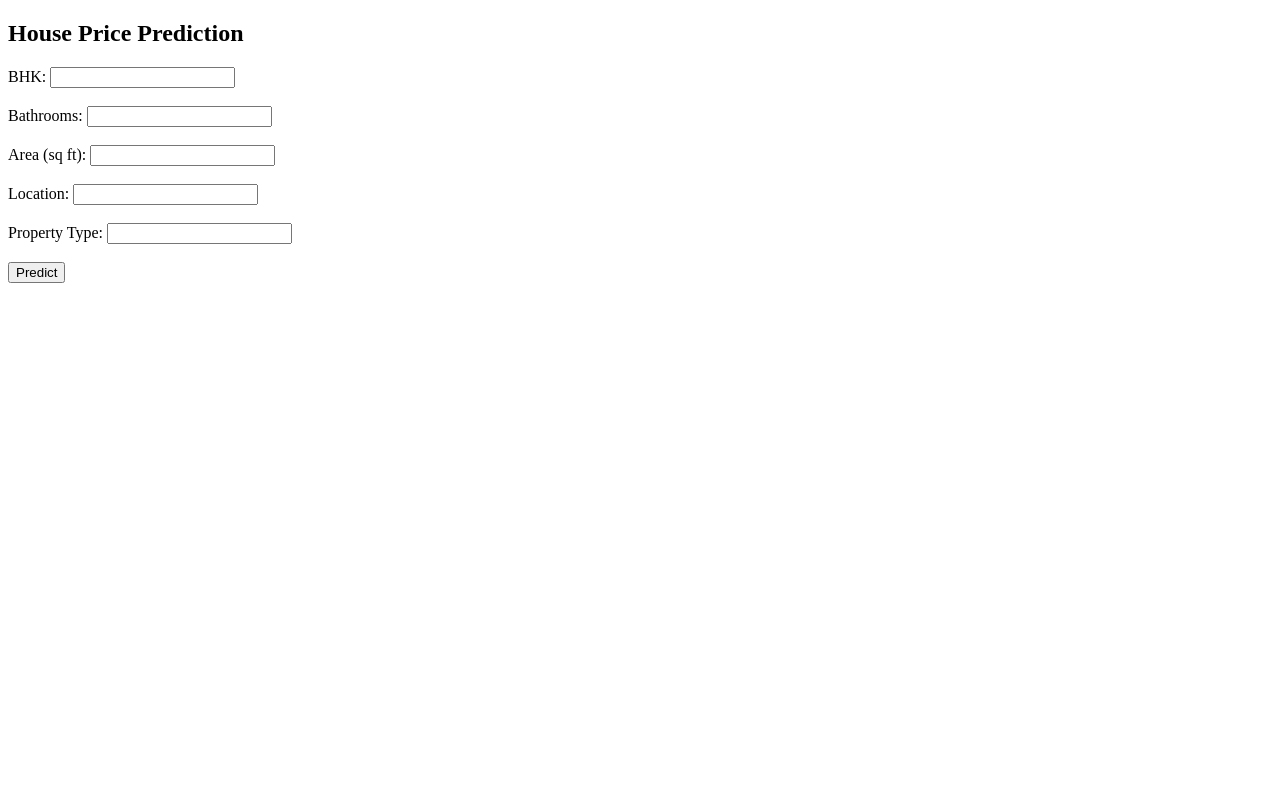
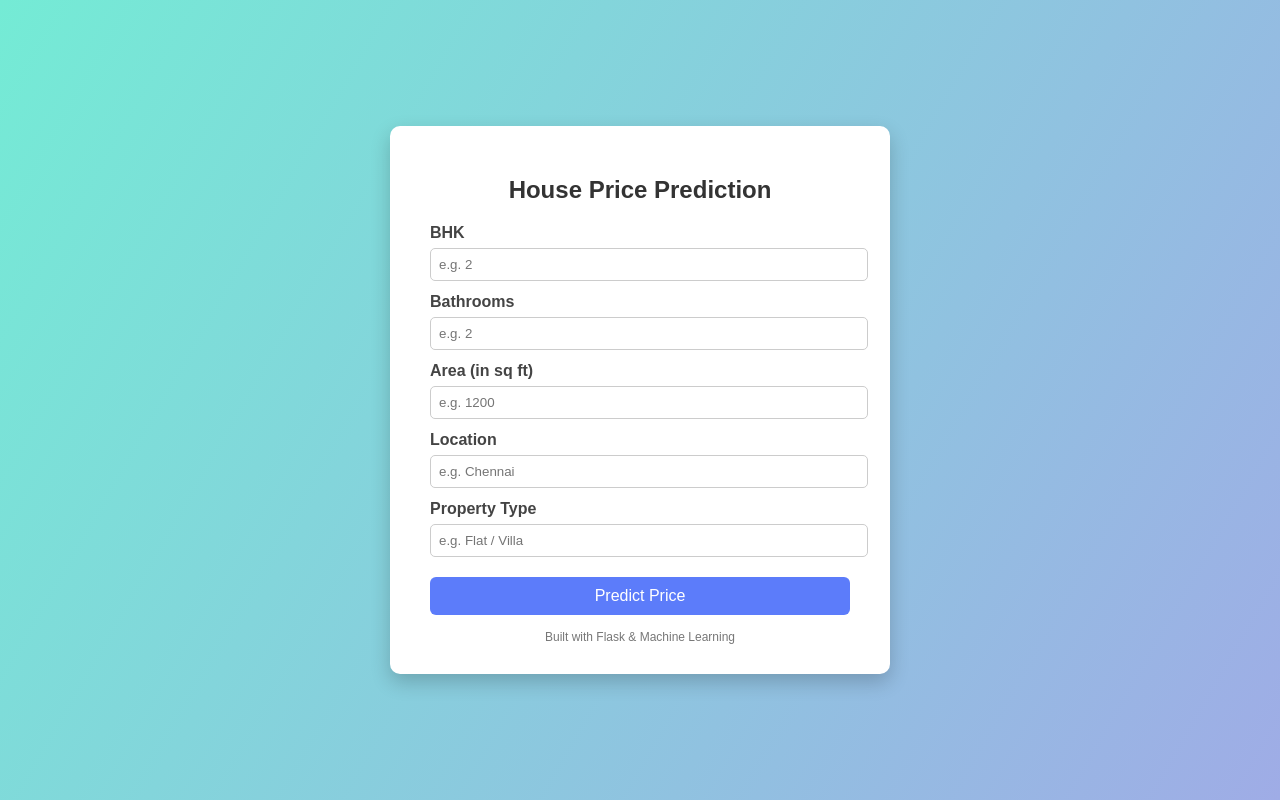
Before and after one commit to rahman-ds/House_Price_Prediction, a Flask app: page / in a window 1280 px wide. Run offline with Flask 3, Linux system fonts and the light colour scheme; parts of the project's set-up code (start-up, migrations or seed data) failed here and were passed over.

Commit message:
Added error handling and improved result display in UI

```diff
--- a/templates/index.html
+++ b/templates/index.html
@@ -1,33 +1,144 @@
 <!DOCTYPE html>
-<html>
+<html lang="en">
 <head>
+    <meta charset="UTF-8">
     <title>House Price Prediction</title>
+    <meta name="viewport" content="width=device-width, initial-scale=1.0">
+
+    <style>
+        body {
+            font-family: Arial, sans-serif;
+            background: linear-gradient(120deg, #74ebd5, #9face6);
+            min-height: 100vh;
+            margin: 0;
+            display: flex;
+            justify-content: center;
+            align-items: center;
+        }
+
+        .card {
+            background: #ffffff;
+            padding: 30px 40px;
+            border-radius: 10px;
+            width: 100%;
+            max-width: 420px;
+            box-shadow: 0 8px 20px rgba(0,0,0,0.2);
+        }
+
+        h2 {
+            text-align: center;
+            margin-bottom: 20px;
+            color: #333;
+        }
+
+        label {
+            font-weight: bold;
+            display: block;
+            margin-top: 12px;
+            color: #444;
+        }
+
+        input {
+            width: 100%;
+            padding: 8px;
+            margin-top: 6px;
+            border: 1px solid #ccc;
+            border-radius: 5px;
+            outline: none;
+        }
+
+        input:focus {
+            border-color: #5c7cfa;
+        }
+
+        button {
+            margin-top: 20px;
+            width: 100%;
+            padding: 10px;
+            background: #5c7cfa;
+            color: #fff;
+            border: none;
+            border-radius: 6px;
+            font-size: 16px;
+            cursor: pointer;
+            transition: 0.3s;
+        }
+
+        button:hover {
+            background: #4263eb;
+        }
+
+        .result {
+            margin-top: 20px;
+            text-align: center;
+            font-size: 18px;
+            font-weight: bold;
+            color: green;
+            background: #e6fffa;
+            padding: 10px;
+            border-radius: 6px;
+        }
+
+        .error {
+            margin-top: 20px;
+            text-align: center;
+            font-size: 16px;
+            font-weight: bold;
+            color: red;
+            background: #ffe6e6;
+            padding: 10px;
+            border-radius: 6px;
+        }
+
+        footer {
+            text-align: center;
+            margin-top: 15px;
+            font-size: 12px;
+            color: #777;
+        }
+    </style>
 </head>
 <body>
+
+<div class="card">
     <h2>House Price Prediction</h2>
 
     <form method="POST">
-        <label>BHK:</label>
-        <input type="number" name="bhk" required><br><br>
 
-        <label>Bathrooms:</label>
-        <input type="number" name="bathroom" required><br><br>
+        <label>BHK</label>
+        <input type="number" name="bhk" placeholder="e.g. 2" required>
 
-        <label>Area (sq ft):</label>
-        <input type="number" name="area" required><br><br>
+        <label>Bathrooms</label>
+        <input type="number" name="bathroom" placeholder="e.g. 2" required>
 
-        <label>Location:</label>
-        <input type="text" name="location" required><br><br>
+        <label>Area (in sq ft)</label>
+        <input type="number" name="area" placeholder="e.g. 1200" required>
 
-        <label>Property Type:</label>
-        <input type="text" name="propertytype" required><br><br>
+        <label>Location</label>
+        <input type="text" name="location" placeholder="e.g. Chennai" required>
 
-        <button type="submit">Predict</button>
+        <label>Property Type</label>
+        <input type="text" name="propertytype" placeholder="e.g. Flat / Villa" required>
+
+        <button type="submit">Predict Price</button>
     </form>
 
     {% if prediction %}
-        <h3>Predicted House Price: ₹{{ prediction }}</h3>
+        <div class="result">
+            Predicted House Price: ₹ {{ prediction }}
+        </div>
     {% endif %}
+
+    {% if error %}
+        <div class="error">
+            {{ error }}
+        </div>
+    {% endif %}
+
+    <footer>
+        Built with Flask & Machine Learning
+    </footer>
+</div>
 
 </body>
 </html>
```
